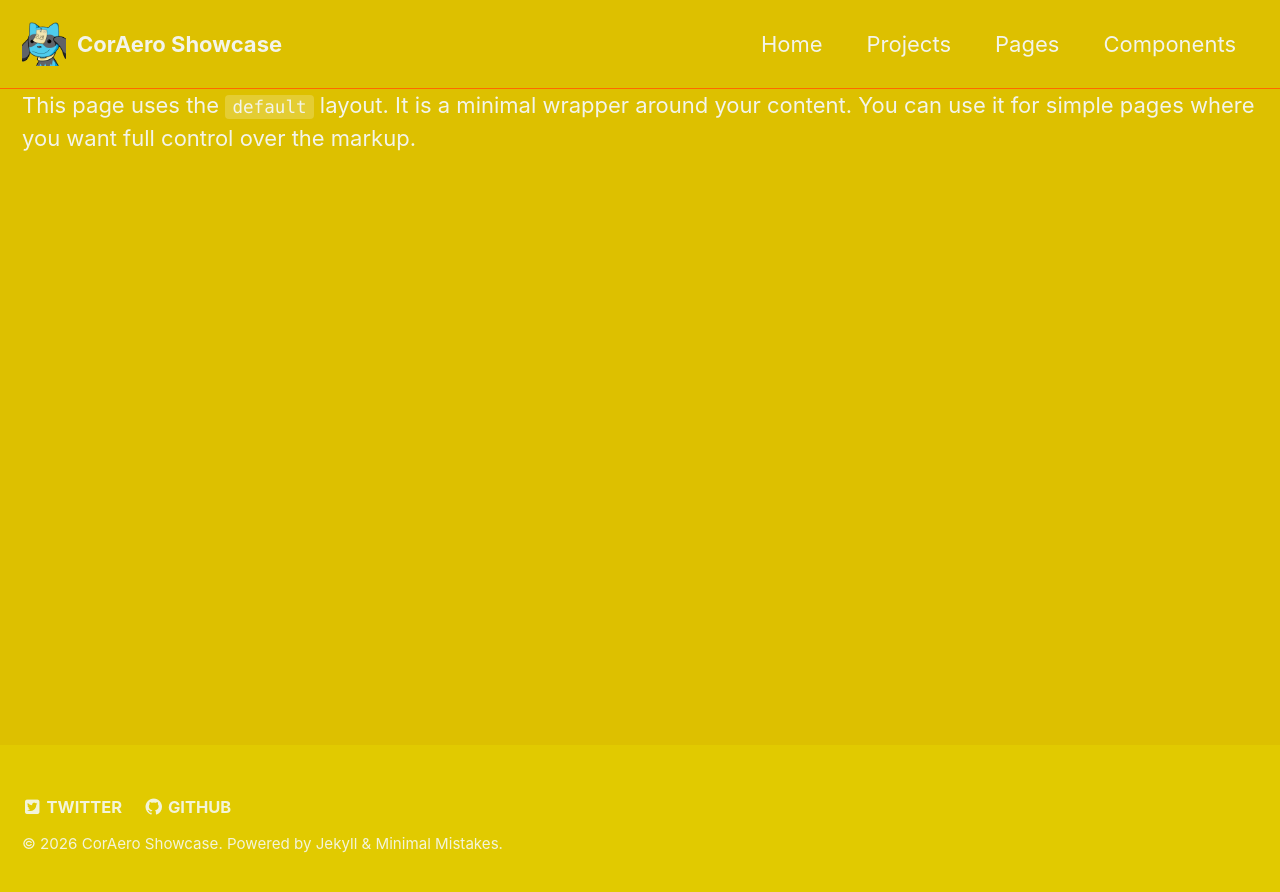
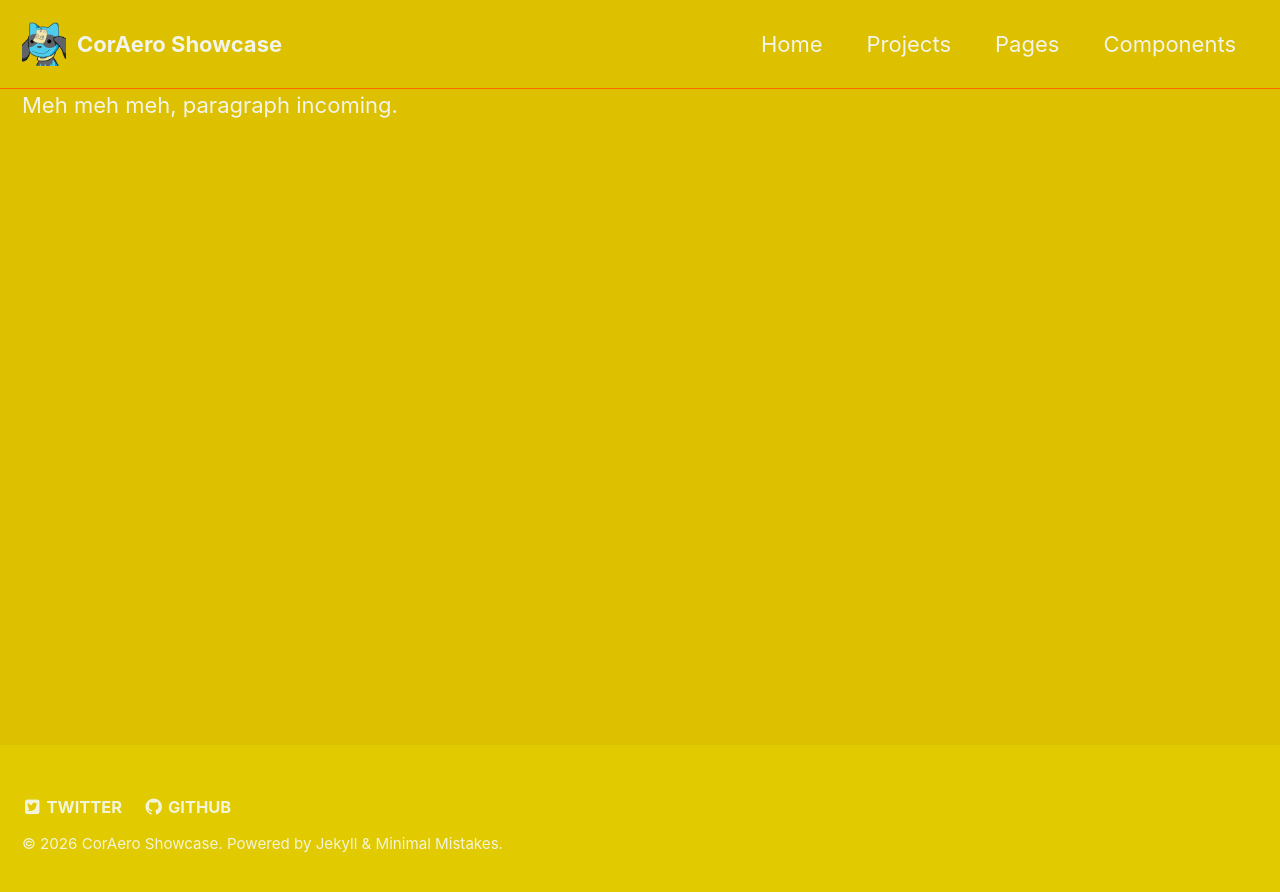
Before and after one commit to MUI-Corey/MUI-Corey.github.io, a Jekyll site: the page built from _pages/about-me.md, in a window 1280 px wide. Shown: the top 892 px of the page. Built offline with Jekyll 4.4.1, drawn with Linux system fonts in a browser that asks for light colours.

Commit message:
Update about-me.md

```diff
--- a/_pages/about-me.md
+++ b/_pages/about-me.md
@@ -4,5 +4,4 @@ layout: default
 permalink: /pages/about-me/
 ---
 
-This page uses the `default` layout. It is a minimal wrapper around your content.
-You can use it for simple pages where you want full control over the markup.
+Meh meh meh, paragraph incoming.
```
